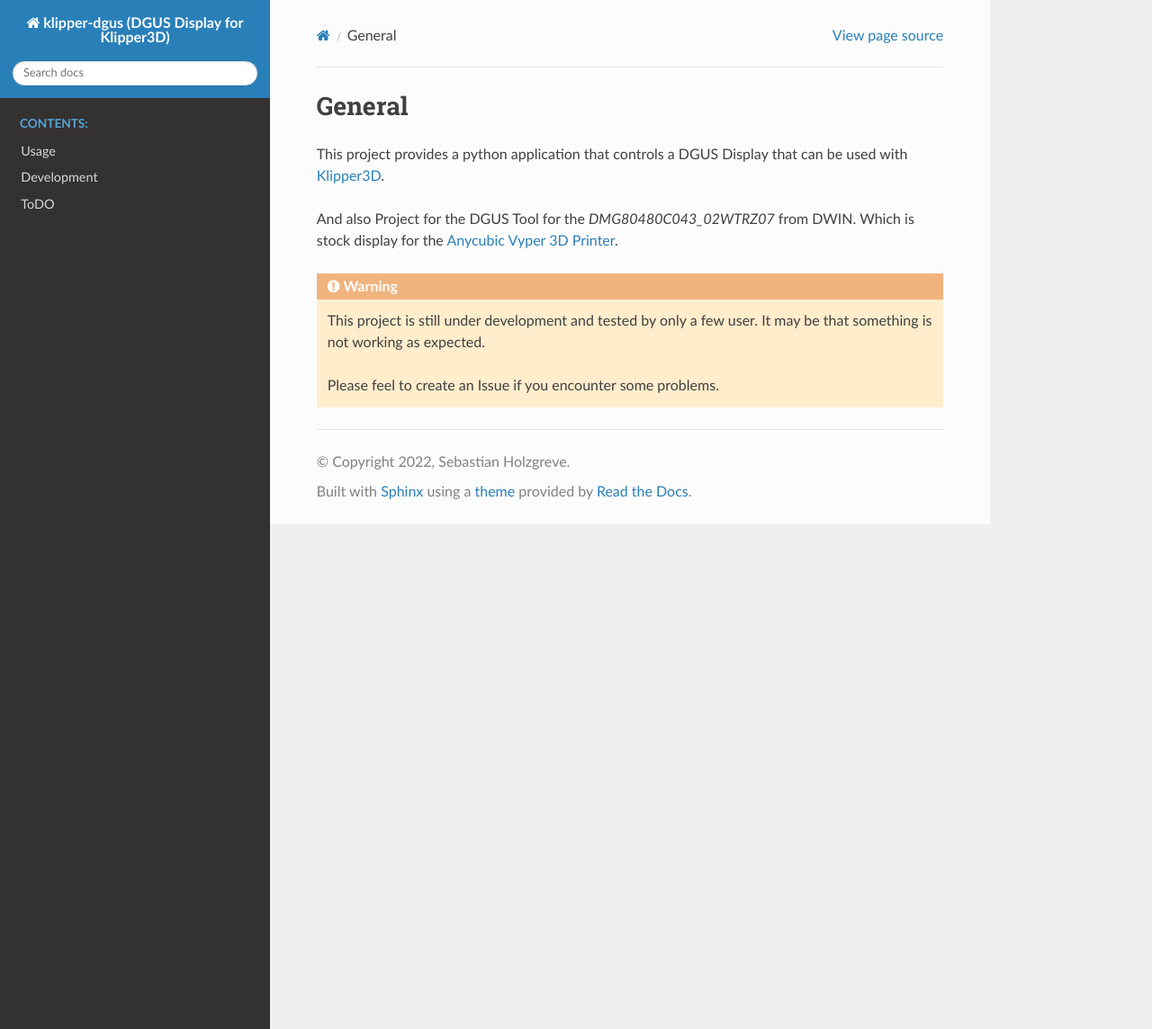
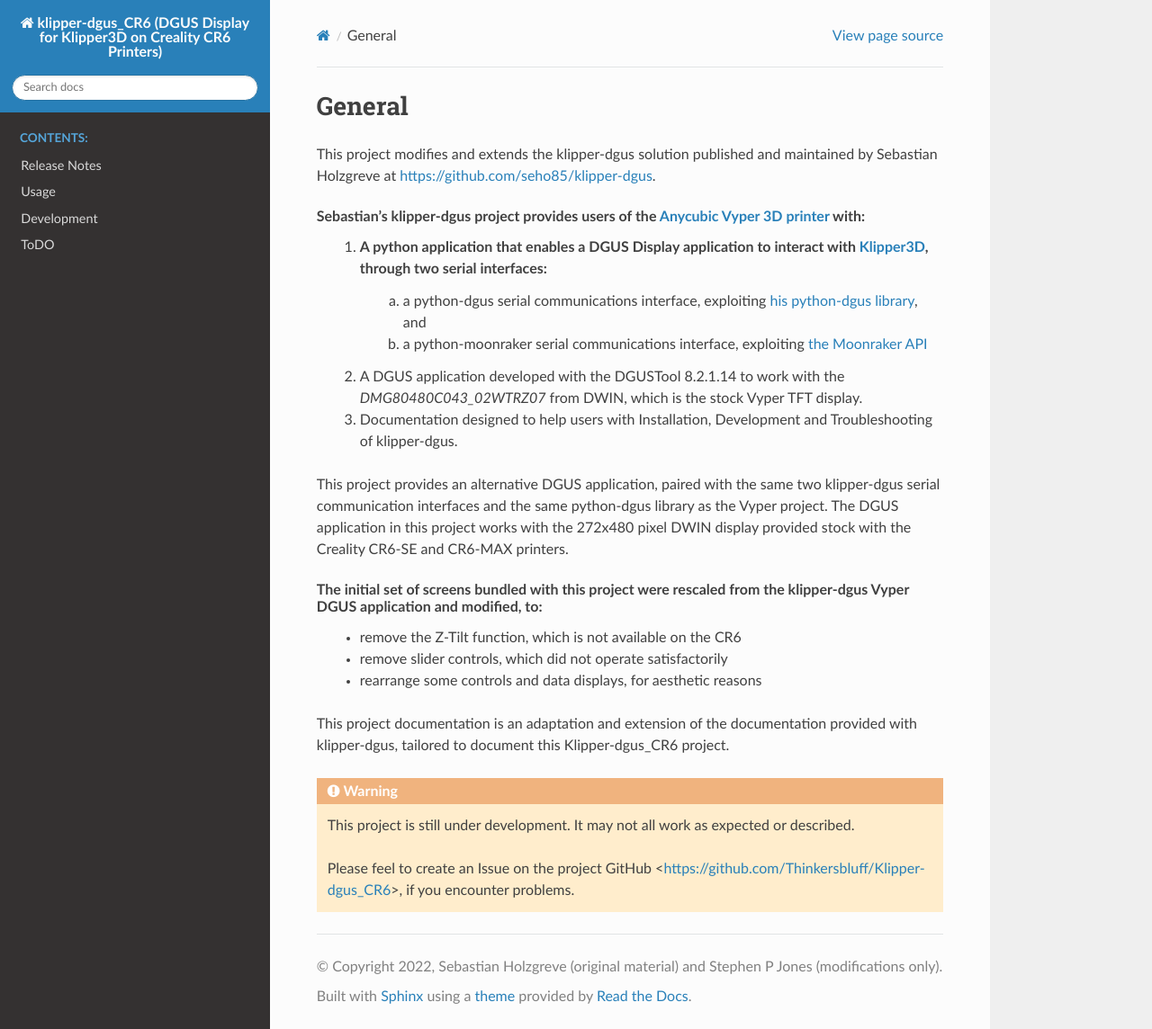
Before and after one commit to Thinkersbluff/Klipper-dgus_CR6, a Sphinx documentation site: the page built from doc/source/general.rst, in a window 1280 px wide and 1144 px high. Shown: the whole window at 90% size. Built offline with Sphinx 7.4.7 and the Read the Docs theme 2.0.0, drawn with Linux system fonts in a browser that asks for light colours.

Commit message:
Added release notes for v0.7. Started to update Docs
Rewrote General introduction page.
Added Release Notes for v0..7.
Updated Author and Copyright info in Conf.py to add SPJ as author and copyright holder of all modifications to this project.
Retained S.H. as author and copyright holder of all original materials reused in this project.

```diff
--- a/doc/source/conf.py
+++ b/doc/source/conf.py
@@ -17,12 +17,12 @@
 
 # -- Project information -----------------------------------------------------
 
-project = 'klipper-dgus (DGUS Display for Klipper3D)'
-copyright = '2022, Sebastian Holzgreve'
-author = 'Sebastian Holzgreve'
+project = 'klipper-dgus_CR6 (DGUS Display for Klipper3D on Creality CR6 Printers)'
+copyright = '2022, Sebastian Holzgreve (original material) and Stephen P Jones (modifications only)'
+author = 'Sebastian Holzgreve (original material) and Stephen P Jones (modifications only)'
 
 # The full version, including alpha/beta/rc tags
-release = '0.0.1'
+release = '0.7'
 
 
 # -- General configuration ---------------------------------------------------
@@ -58,3 +58,5 @@
 
 
 todo_include_todos = True
+
+plantuml = 'java -jar "/3D Objects/GitHubClones/Klipper-dgus_CR6/doc/utils/plantuml.jar"'
--- a/doc/source/general.rst
+++ b/doc/source/general.rst
@@ -1,14 +1,28 @@
 General
 =======
 
-This project provides a python application that controls a DGUS Display that can be used with `Klipper3D <https://www.klipper3d.org/>`_.
+This project modifies and extends the klipper-dgus solution published and maintained by Sebastian Holzgreve at https://github.com/seho85/klipper-dgus.
 
-And also Project for the DGUS Tool for the *DMG80480C043_02WTRZ07* from DWIN. Which is stock display for the
-`Anycubic Vyper 3D Printer <https://www.anycubic.com/products/anycubic-vyper>`_.
+Sebastian's klipper-dgus project provides users of the `Anycubic Vyper 3D printer <https://www.anycubic.com/products/anycubic-vyper>`_ with:
+   1. A python application that enables a DGUS Display application to interact with `Klipper3D <https://www.klipper3d.org/>`_, through two serial interfaces:
+       a. a python-dgus serial communications interface, exploiting `his python-dgus library <https://github.com/seho85/python-dgus>`_, and
+       b. a python-moonraker serial communications interface, exploiting `the Moonraker API <https://moonraker.readthedocs.io/en/latest/web_api/>`_
+   2. A DGUS application developed with the DGUSTool 8.2.1.14 to work with the *DMG80480C043_02WTRZ07* from DWIN, which is the stock Vyper TFT display.
+   3. Documentation designed to help users with Installation, Development and Troubleshooting of klipper-dgus.
+
+This project provides an alternative DGUS application, paired with the same two klipper-dgus serial communication interfaces and the same python-dgus library as the Vyper project.
+The DGUS application in this project works with the 272x480 pixel DWIN display provided stock with the Creality CR6-SE and CR6-MAX printers.
+
+The initial set of screens bundled with this project were rescaled from the klipper-dgus Vyper DGUS application and modified, to:
+   - remove the Z-Tilt function, which is not available on the CR6
+   - remove slider controls, which did not operate satisfactorily
+   - rearrange some controls and data displays, for aesthetic reasons
+
+This project documentation is an adaptation and extension of the documentation provided with klipper-dgus, tailored to document this Klipper-dgus_CR6 project.
 
 
 .. warning::
-    This project is still under development and tested by only a few user.
-    It may be that something is not working as expected.
+    This project is still under development.
+    It may not all work as expected or described.
 
-    Please feel to create an Issue if you encounter some problems.
+    Please feel to create an Issue on the project GitHub <https://github.com/Thinkersbluff/Klipper-dgus_CR6>, if you encounter problems.
--- a/doc/source/index.rst
+++ b/doc/source/index.rst
@@ -9,6 +9,7 @@
    :maxdepth: 3
    :caption: Contents:
 
+   release_notes
    usage/usage_index
    development/development_index
    todo
--- a/doc/source/usage/general_usage/display_masks.rst
+++ b/doc/source/usage/general_usage/display_masks.rst
@@ -28,10 +28,11 @@
     when klippy enters ready state.
 
     Features:
-    - Control Bed, Extruder Temperatur
+    - Control Bed, Extruder Temperature
     - Show Printtime and progress
     - Show actual postion of printhead
-    - Pause / Resume / Cancel Print
+    - Pause* / Resume* / Cancel Print*
+      (*these only work when "printing")
     end note
 
     MainMenu --> Homing
```
Also changed, not shown: doc/source/Release_Notes_v0.7.rst (added, +36 -0 lines), doc/source/development/control_application/control_application_communication.rst (+2 -6 lines), doc/source/release_notes.rst (added, +36 -0 lines), doc/source/development/control_application/control_application_communication.png (deleted).
